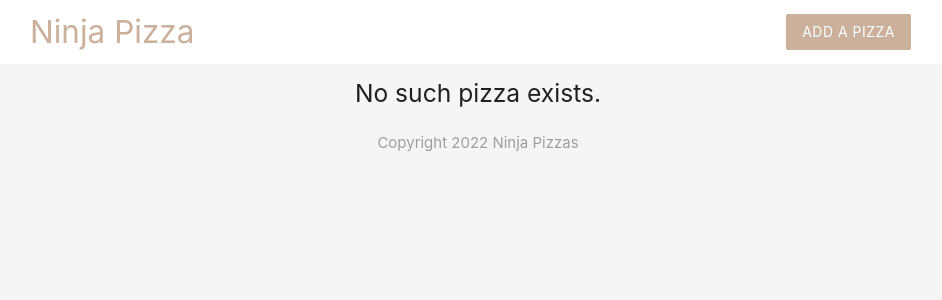
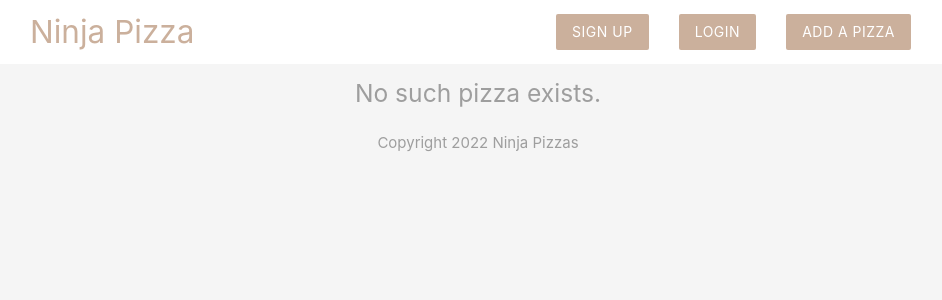
Before and after one commit to op-daniela-vonarb/php-pizza-project, a PHP site: page /details.php in a window 1280 px wide. Shown: the top 300 px of the page, without its empty margins (162-1104 px from the left). Run offline with PHP 8.4, Linux system fonts and the light colour scheme; data that the repository does not hold is empty.

Commit message:
creat sign up and login button

```diff
--- a/details.php
+++ b/details.php
@@ -40,7 +40,7 @@
 
 	<?php include('partials/header.php'); ?>
 
-    <div class="container center">
+    <div class="container center grey-text">
 		<?php if($pizza): ?>
 
 			<h4><?php echo htmlspecialchars($pizza['title']); ?></h4>
--- a/partials/header.php
+++ b/partials/header.php
@@ -30,6 +30,8 @@
             <div class="container">
                 <a href="index.php" class="brand-logo brand-text">Ninja Pizza</a>
                 <ul id="nav-mobile" class="right hide-on-small-and-down">
+                    <li><a href="signup.php" class="btn brand z-depth-0">SIGN UP</a></li>
+                    <li><a href="login.php" class="btn brand z-depth-0">LOGIN</a></li>
                     <li><a href="add.php" class="btn brand z-depth-0">Add a Pizza</a></li>
                 </ul>
             </div>
```
